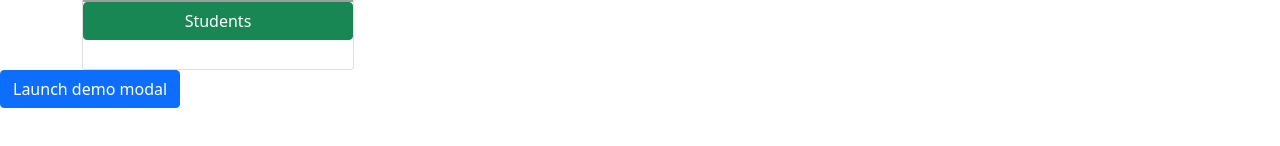
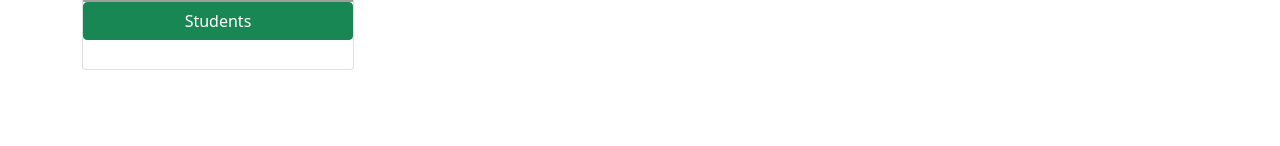
Before and after one commit to alhajimansaray/ubuntu-postgraduate-angular, an Angular app: page / in a window 1280 px wide. Shown: the part 282-428 px from the top of the page. Built offline with nearby package versions, Linux system fonts and the light colour scheme; grey boxes are pictures that could not be loaded.

Commit message:
Adding services

```diff
--- a/src/app/components/home/home.component.html
+++ b/src/app/components/home/home.component.html
@@ -34,10 +34,6 @@
 </div>
 
 
-<!-- Button trigger modal -->
-<button type="button" class="btn btn-primary" data-toggle="modal" data-target="#exampleModalCenter">
-  Launch demo modal
-</button>
 
 <!-- Modal -->
 <div class="modal fade" id="exampleModalCenter" tabindex="-1" role="dialog" aria-labelledby="exampleModalCenterTitle" aria-hidden="true">
--- a/src/app/components/students/students-form/students-form.component.html
+++ b/src/app/components/students/students-form/students-form.component.html
@@ -155,13 +155,13 @@
           <label for="name">Name:</label> &nbsp; &nbsp;
           <input type="text" name="name" [(ngModel)]="student.name" > <br>
           <label for="name">Birthday:</label> &nbsp;
-          <input type="text" name="birthday" [(ngModel)]="student.birthday"> <br>
+          <input type="date" name="birthday" [(ngModel)]="student.birthday"> <br>
           <label for="name">Locality:</label> &nbsp;
           <input type="text" name="locality" [(ngModel)]="student.locality"> <br>
           <label for="name">University:</label> &nbsp;
           <input type="text" name="university" [(ngModel)]="student.university"> <br>
           <label for="name">Year:</label> &nbsp; &nbsp; &nbsp;
-          <input type="text" name="year" [(ngModel)]="student.year">
+          <input type="number" name="year" [(ngModel)]="student.year">
 
           <label for="active">Active:</label>&nbsp;
           <input class="input" type="radio" name="Radios" value="option1" checked>
```
